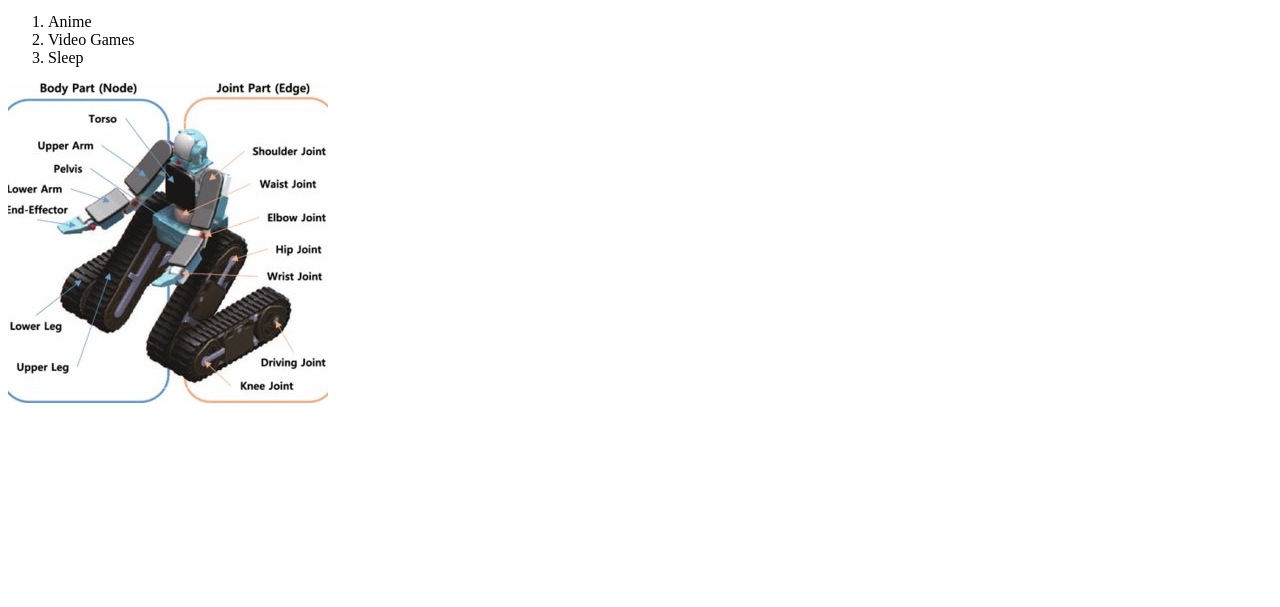
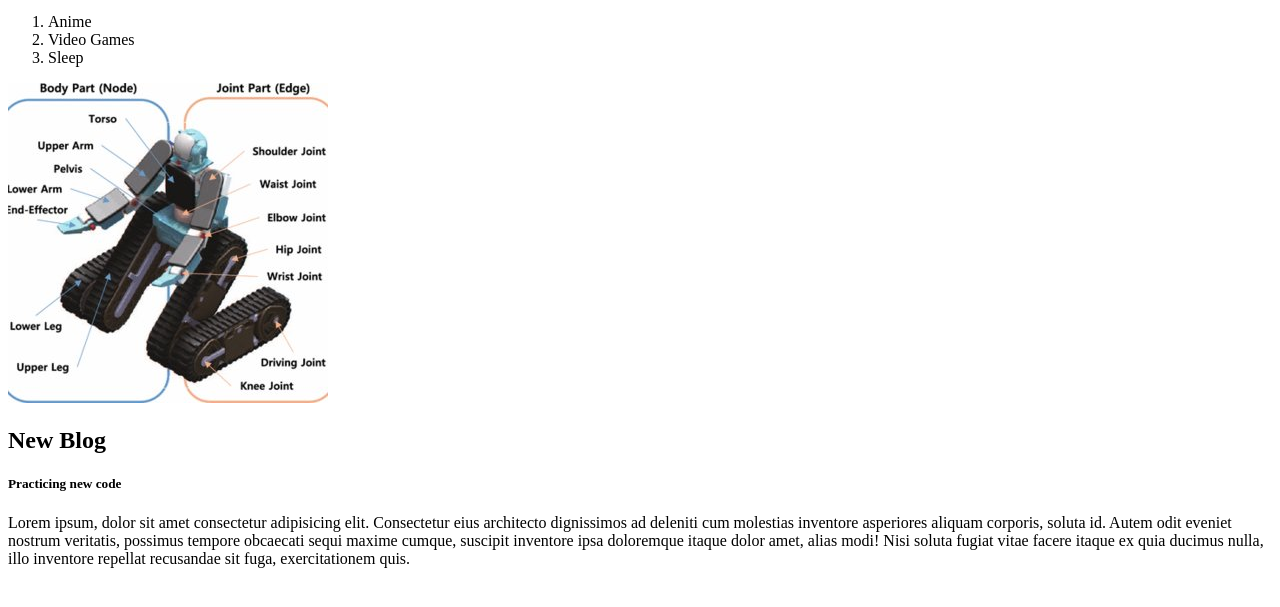
Before and after one commit to Boishak-141/git-advanced, a plain HTML site: page index.html in a window 1280 px wide. Shown: the part 119-726 px from the top of the page. Drawn offline with Linux system fonts and the light colour scheme.

Commit message:
New Blog added

```diff
--- a/index.html
+++ b/index.html
@@ -21,6 +21,13 @@
 
     <img src="amongus.jpg" alt="robot">
 
+    <div>
+        <h2>New Blog</h2>
+        <h5>Practicing new code </h5>
+        <p>Lorem ipsum, dolor sit amet consectetur adipisicing elit. Consectetur eius architecto dignissimos ad deleniti cum molestias inventore asperiores aliquam corporis, soluta id. Autem odit eveniet nostrum veritatis, possimus tempore obcaecati sequi maxime cumque, suscipit inventore ipsa doloremque itaque dolor amet, alias modi! Nisi soluta fugiat vitae facere itaque ex quia ducimus nulla, illo inventore repellat recusandae sit fuga, exercitationem quis.</p>
+
+    </div>
+
 
 
 </body>
```
